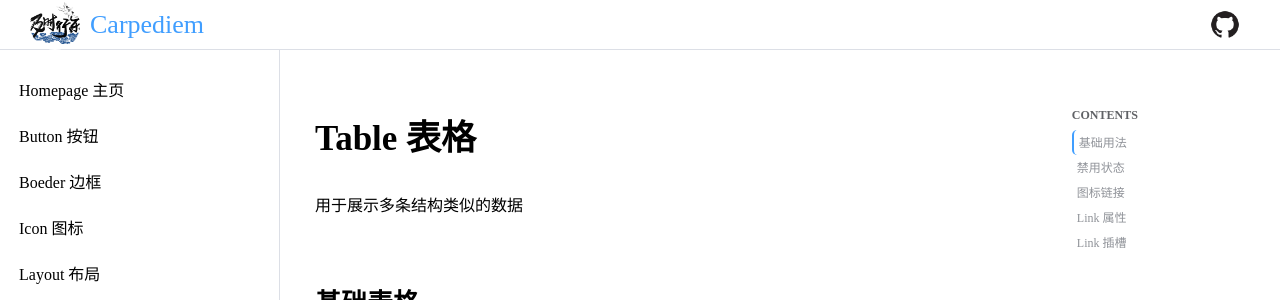
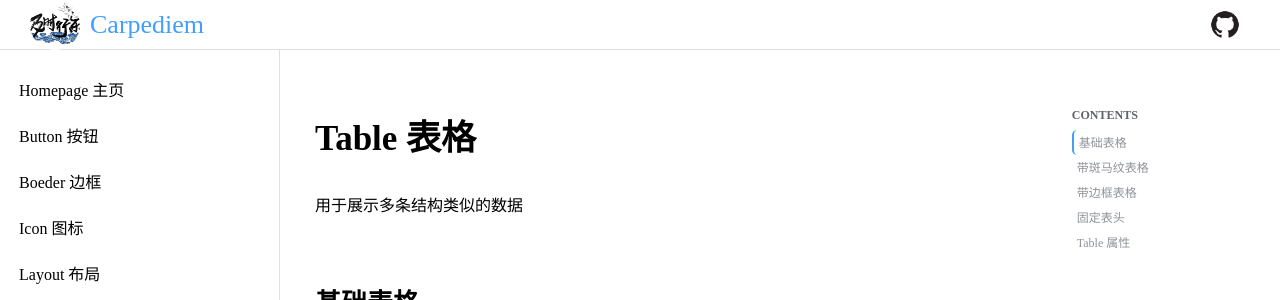
Before and after one commit to lzt-T/component-website, a Vue app: page /table in a window 1280 px wide. Shown: the top 300 px of the page. Built offline with nearby package versions, Linux system fonts and the light colour scheme; what carpediem-ui would draw is missing.

Commit message:
feat: 完善table页面

```diff
--- a/src/views/table/index.vue
+++ b/src/views/table/index.vue
@@ -57,7 +57,7 @@
     &lt;/script>
         </pre>
       </cd-collapse>
-      <h2 id="one" :ref="anchor" class="cd-public-headline-h2">带斑马纹表格</h2>
+      <h2 id="two" :ref="anchor" class="cd-public-headline-h2">带斑马纹表格</h2>
       <p class="cd-public-p">
         使用带斑马纹的表格，可以更容易区分出不同行的数据
       </p>
@@ -115,7 +115,7 @@
     &lt;/script>
         </pre>
       </cd-collapse>
-      <h2 id="one" :ref="anchor" class="cd-public-headline-h2">带边框表格</h2>
+      <h2 id="three" :ref="anchor" class="cd-public-headline-h2">带边框表格</h2>
       <p class="cd-public-p">
         默认情况下，Table 组件是不具有竖直方向的边框的， 如果需要，可以使用
         <code>border</code> 属性，把该属性设置为 <code>true</code> 即可启用
@@ -171,7 +171,7 @@
     &lt;/script>
         </pre>
       </cd-collapse>
-      <h2 id="one" :ref="anchor" class="cd-public-headline-h2">固定表头</h2>
+      <h2 id="four" :ref="anchor" class="cd-public-headline-h2">固定表头</h2>
       <p class="cd-public-p">纵向内容过多时，可选择固定表头</p>
       <p class="cd-public-p">
         使用时设置 <code>maxHeight</code> 属性,同时设置
@@ -245,7 +245,7 @@
     &lt;/script>
         </pre>
       </cd-collapse>
-      <h2 id="four" :ref="anchor" class="cd-public-headline-h2">Table 属性</h2>
+      <h2 id="five" :ref="anchor" class="cd-public-headline-h2">Table 属性</h2>
       <cd-table
         :data="tableAttributesForm"
         :listName="['属性', '说明', '类型', '可选值', '默认值']"
@@ -338,23 +338,23 @@ export default {
     let rightNavData = ref<rightNav[]>([
       {
         anchorName: "one",
-        title: "基础用法",
+        title: "基础表格",
       },
       {
         anchorName: "two",
-        title: "禁用状态",
+        title: "带斑马纹表格",
       },
       {
         anchorName: "three",
-        title: "图标链接",
+        title: "带边框表格",
       },
       {
         anchorName: "four",
-        title: "Link 属性",
+        title: "固定表头",
       },
       {
         anchorName: "five",
-        title: "Link 插槽",
+        title: "Table 属性",
       },
     ]);
     let isRightNavShow = ref<boolean>(true);
```
